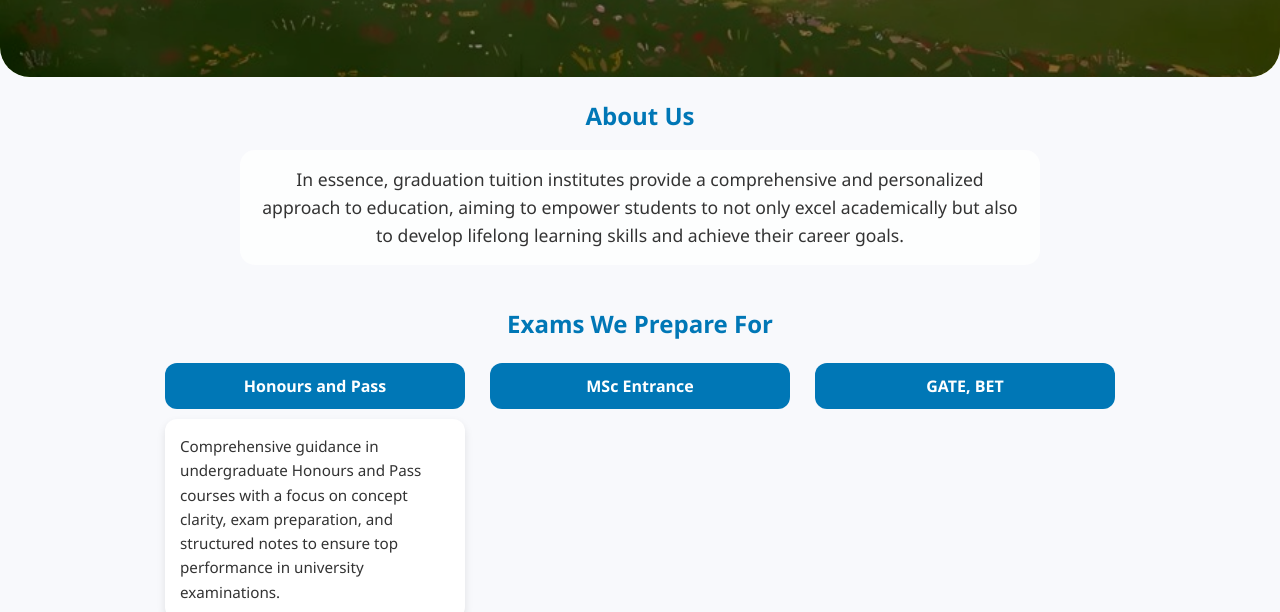
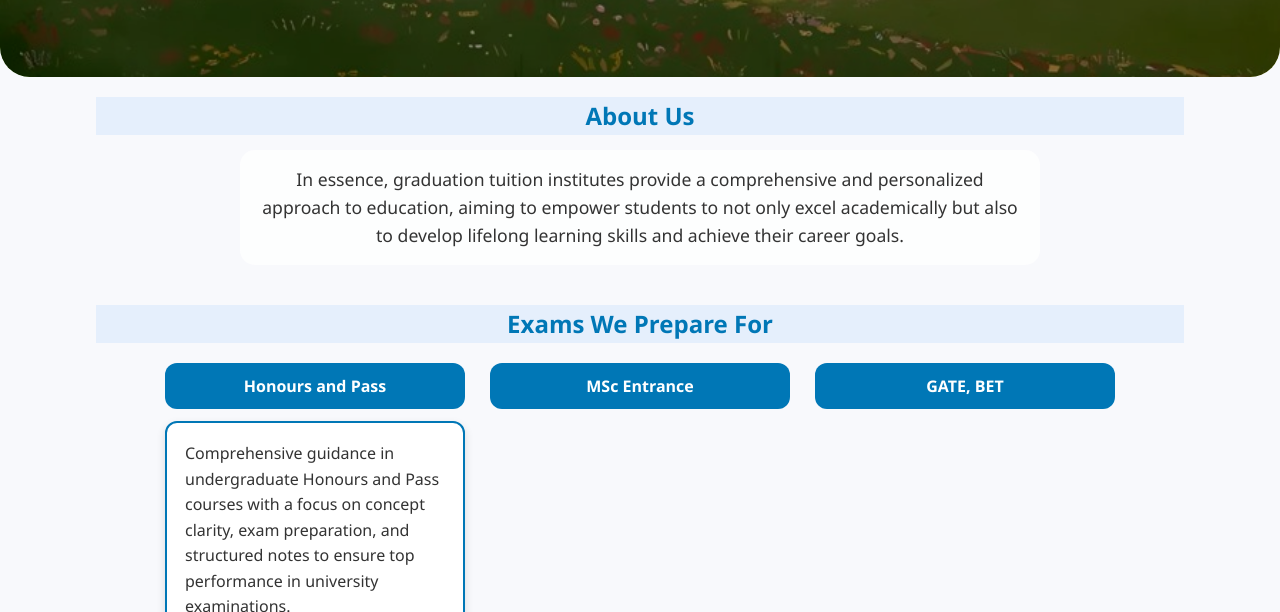
Before and after one commit to Abhijnanmallick/Biomate, a plain HTML site: page index.html in a window 1280 px wide. Both pictures are taken after a click on the button "Honours and Pass". Shown: the part 188-800 px from the top of the page. Drawn offline with Linux system fonts and the light colour scheme.

Commit message:
Update style.css

```diff
--- a/style.css
+++ b/style.css
@@ -69,6 +69,7 @@ header p {
 
 /* Section Titles */
 h2 {
+  background-color: #0075ff14;
   text-align: center;
   margin-bottom: 15px;
   color: #0077b6;
@@ -97,6 +98,8 @@ h2 {
 .exam {
   flex: 1 1 250px;
   max-width: 300px;
+  position: relative;
+  transition: all 0.3s ease;
 }
 
 .dropdown-btn {
@@ -116,19 +119,26 @@ h2 {
   background: #005f86;
 }
 
+/* Expanded dropdown takes more space */
 .dropdown-content {
   display: none;
-  margin-top: 10px;
+  margin-top: 12px;
   background: #fff;
-  padding: 15px;
+  padding: 18px;
   border-radius: 12px;
-  box-shadow: 0 4px 8px rgba(0,0,0,0.1);
+  box-shadow: 0 4px 10px rgba(0,0,0,0.12);
   text-align: left;
-  font-size: 0.95rem;
+  font-size: 1rem;
+  width: 100%;
+  max-width: 600px;   /* wider for desktop */
+  margin-left: auto;
+  margin-right: auto;
+  transition: all 0.3s ease;
 }
 
 .dropdown-content.show {
   display: block;
+  border: 2px solid #0077b6; /* highlight opened exam */
 }
 
 /* Teacher Section */
@@ -212,3 +222,15 @@ footer {
   margin-top: 30px;
   border-radius: 20px 20px 0 0;
 }
+
+/* Responsive Design for Mobile */
+@media (max-width: 1080px) {
+
+
+  /* Contact cards stack vertically */
+  .contact-cards {
+    grid-template-columns: 1fr;
+    flex-direction: column;
+  }
+
+}
```
